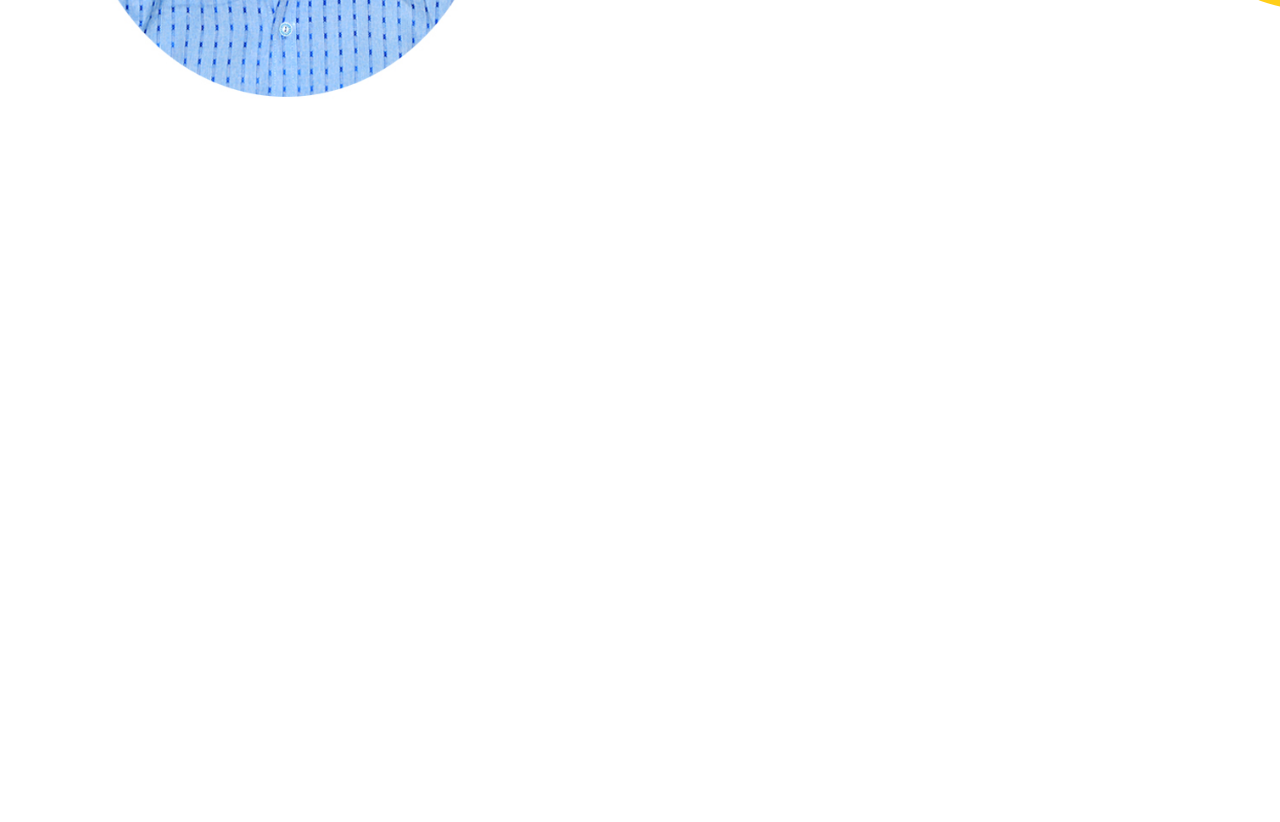
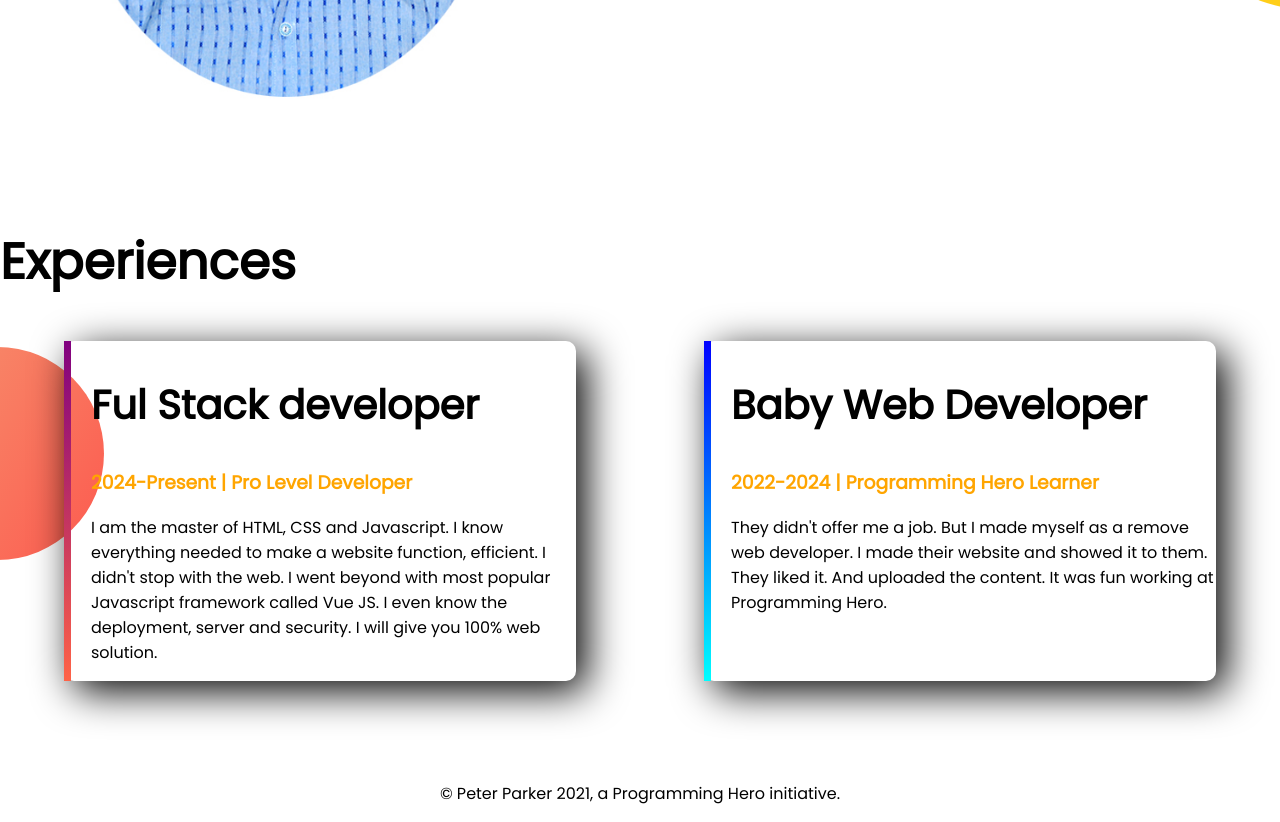
Before and after one commit to mdmohiddin/developer-portpolio, a plain HTML site: page index.html in a window 1280 px wide. Shown: the part 1042-1864 px from the top of the page. Before the commit the page ends 1267 px from the top, so only its background shows below. Drawn offline with Linux system fonts and the light colour scheme.

Commit message:
footer and experience added

```diff
--- a/index.html
+++ b/index.html
@@ -12,7 +12,7 @@
     <link rel="stylesheet" href="style.css">
 </head>
 <body>
-    <section class="top-banner">
+    <section class="top-banner flexible-container">
      <div class="half-width">
         <h1>Welcome To</h1>
         <h1><span class="orange-color">Md Mohiuddin</span> World!</h1>
@@ -25,7 +25,7 @@
         <img src="my image/ppppp.jpg">
     </div>
     </section>
-    <section class="dream-big">
+    <section class="dream-big flexible-container" >
         <div class="half-width">
             <img src="my image/ppp.jpg">
         </div>
@@ -38,5 +38,23 @@
         </div>
 
     </section>
+    <section class="experience-area experience">
+        <h1>Experiences</h1>
+
+        <div class="flexible-container">
+        <div id="full-stack-experience" class="experience-item">
+            <h2>Ful Stack developer</h2>
+            <h3 class="orange-color">2024-Present | Pro Level Developer</h3>
+            <p>I am the master of HTML, CSS and Javascript. I know everything needed to make a website function, efficient. I didn't stop with the web. I went beyond with most popular Javascript framework called Vue JS. I even know the deployment, server and security. I will give you 100% web solution.</p>
+        </div>
+        <div id="web-dev-experience" class="experience-item">
+            <h2>Baby Web Developer</h2>
+            <h3 class="orange-color">2022-2024 | Programming Hero Learner</h3>
+            <p>They didn't offer me a job. But I made myself as a remove web developer. I made their website and showed it to them. They liked it. And uploaded the content. It was fun working at Programming Hero.</p>
+        </div>
+    </div>
+
+    </section>
+    <footer><p>© Peter Parker 2021, a Programming Hero initiative.</p></footer>
 </body>
 </html>
--- a/style.css
+++ b/style.css
@@ -8,7 +8,10 @@ h1{
 .orange-color{
     color: orange;
 }
-section {
+h2{
+    font-size: 40px;
+}
+.flexible-container {
     display: flex;
     margin-bottom: 100px;
 }
@@ -39,5 +42,30 @@ section {
     background-image: url(images/dream-bg.png);
     background-repeat: no-repeat;
     background-position: right;
-
 }
+.experience{
+    background-image: url(images/exp-bg.png);
+    background-repeat: no-repeat;
+    background-position: left;
+}
+.experience-item{
+    box-shadow: 10px 10px 40px;
+    width: 40%;
+    margin-left: 5%;
+    margin-right: 5%;
+    padding-left: 20px;
+    border-radius: 10px;
+}
+#web-dev-experience{
+    border-left: 7px solid;
+    border-image: linear-gradient(blue, cyan);
+    border-image-slice: 1;
+}
+#full-stack-experience{
+    border-left: 7px solid;
+    border-image: linear-gradient(purple, tomato);
+    border-image-slice: 1;
+}
+footer p{
+    text-align: center;
+}
```
